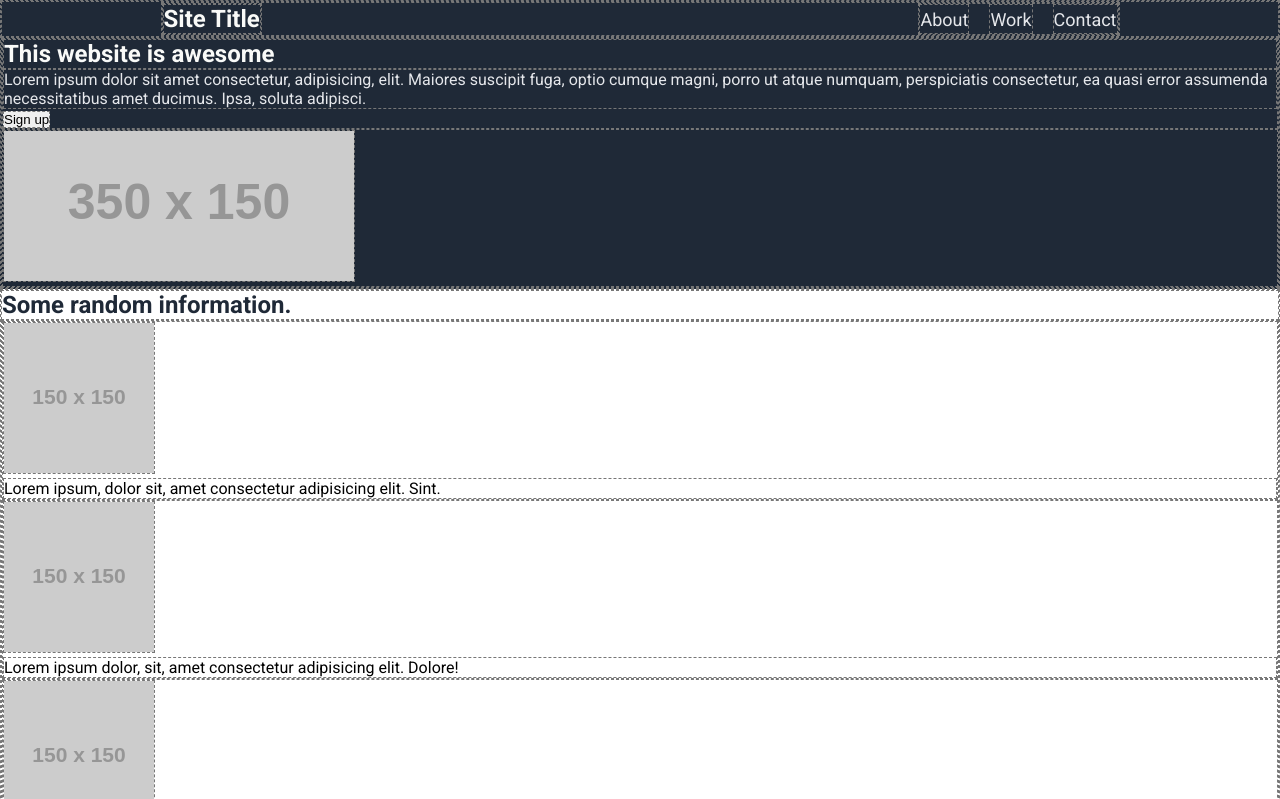
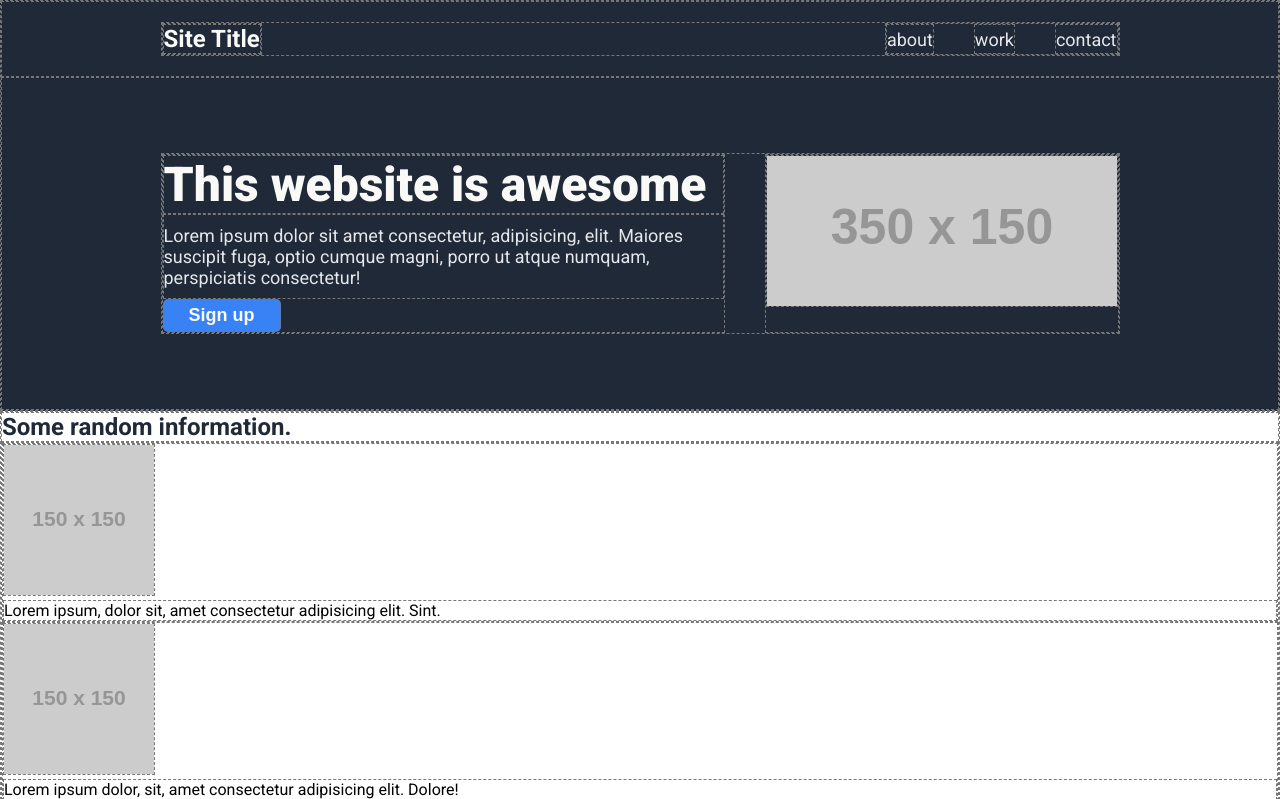
Before and after one commit to kdevw/flexbox-landing-page, a plain HTML site: page index.html in a window 1280 px wide. Shown: the top 799 px of the page. Drawn offline with Linux system fonts and the light colour scheme; placeholder pictures from the web are drawn by us.

Commit message:
Style hero section.

```diff
--- a/index.html
+++ b/index.html
@@ -18,28 +18,30 @@
     <header class="bg-dark">
 
     	<section class="navbar">
-    		<div class="container">
+    		<div class="container d-flex">
 		        <div class="brand">
 		            <h1 class="text-light">Site Title</h1>
 		        </div><!-- / .brand -->
-		        <nav>
-		            <a href="#">About</a>
-		            <a href="#">Work</a>
-		            <a href="#">Contact</a>
+		        <nav class="d-flex">
+		            <a href="#">about</a>
+		            <a href="#">work</a>
+		            <a href="#">contact</a>
 		        </nav>
     		</div><!-- / .container -->
 
     	</section><!-- / .navbar -->
 
         <section id="hero">
+			<div class="container d-flex">
 	            <div class="hero-message">
 	                <h2 class="text-light">This website is awesome</h2>
-                <p class="text-light-secondary">Lorem ipsum dolor sit amet consectetur, adipisicing, elit. Maiores suscipit fuga, optio cumque magni, porro ut atque numquam, perspiciatis consectetur, ea quasi error assumenda necessitatibus amet ducimus. Ipsa, soluta adipisci.</p>
-                <button href="#">Sign up</button>
+	                <p class="text-light-secondary">Lorem ipsum dolor sit amet consectetur, adipisicing, elit. Maiores suscipit fuga, optio cumque magni, porro ut atque numquam, perspiciatis consectetur!</p>
+	                <button class="bg-blue text-light" href="#">Sign up</button>
 	            </div><!-- / .hero-message -->
 	            <div class="hero-img">
 	                <img src="https://via.placeholder.com/350x150.png?text=This+is+a+placeholder+for+an+image" alt="Image placeholder" />
 	            </div><!-- / .hero-img -->
+            </div><!-- / .container -->
         </section><!-- / #hero -->
 
     </header>
--- a/style.css
+++ b/style.css
@@ -14,6 +14,10 @@ html, body {
 .container {
 	width: 75%;
 	margin: 0 auto;
+}
+
+.d-flex {
+	display: flex;
 }
 
 /* Background classes */
@@ -47,14 +51,16 @@ html, body {
 	font-size: 24px;
 }
 
+.navbar {
+	padding: 20px 0;
+}
+
 .navbar .container {
-	display: flex;
 	justify-content: space-between;
 }
 
 .navbar nav {
-	display: flex;
-	gap: 20px;
+	gap: 40px;
 }
 
 .navbar nav a {
@@ -65,3 +71,30 @@ html, body {
 	text-decoration: none;
 	font-size: 18px;
 }
+
+/* button(s) */
+button {
+	padding: 5px 25px;
+	border-radius: 5px;
+	font-weight: bold;
+	font-size: 18px;
+}
+
+/* Hero section */
+#hero {
+	padding: 75px 0;
+}
+
+#hero .container {
+	gap: 40px;
+}
+
+.hero-message h2 {
+	font-size: 48px;
+	font-weight: 900;
+}
+
+.hero-message p {
+	font-size: 18px;
+	padding: 10px 0;
+}
```
Lines whose indentation alone changed are shown as unchanged.
